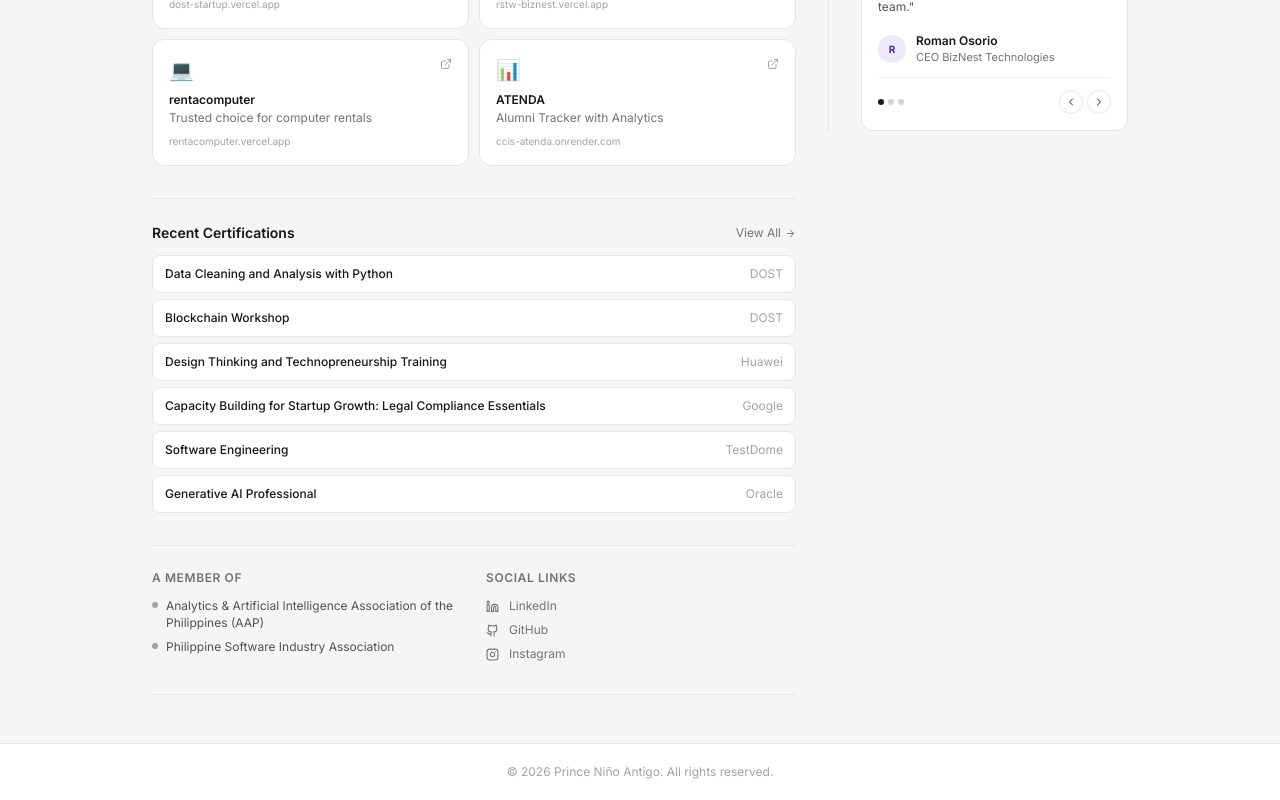
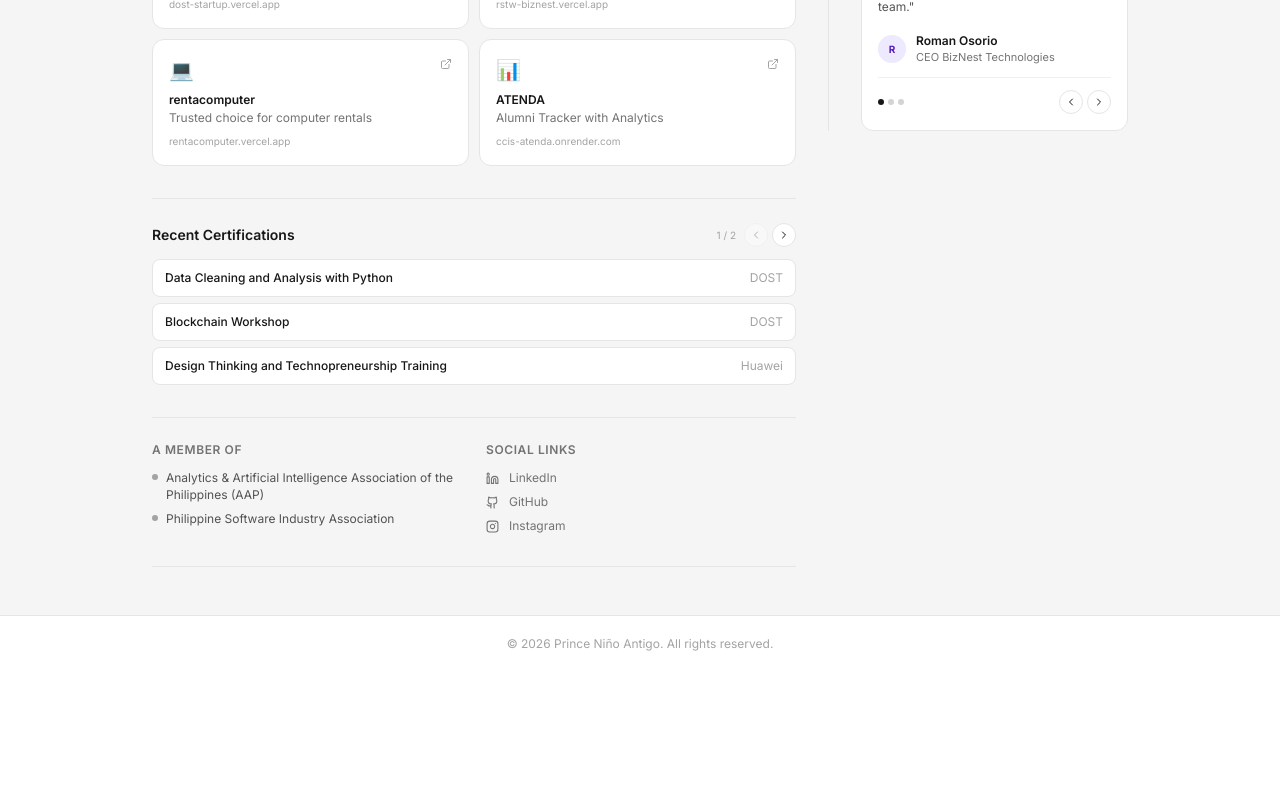
Before and after one commit to prinsnnyo/PROPORTFOLIO, a React (Vite) app: page / in a window 1280 px wide. Shown: the part 765-1565 px from the top of the page. After the commit the page ends 1437 px from the top, so only its background shows below. Built offline with nearby package versions, Linux system fonts and the light colour scheme.

Commit message:
feat: pagination for certs

```diff
--- a/src/components/Certifications.tsx
+++ b/src/components/Certifications.tsx
@@ -1,21 +1,50 @@
+import { useState } from "react";
+import { ChevronLeft, ChevronRight } from "lucide-react";
 import { certifications } from "../data/portfolio";
-import { ArrowRight } from "lucide-react";
 import { useStrings } from "../hooks/useStrings";
+
+const PAGE_SIZE = 3;
 
 export default function Certifications() {
   const s = useStrings("certifications");
+  const [page, setPage] = useState(0);
+
+  const totalPages = Math.ceil(certifications.length / PAGE_SIZE);
+  const visible = certifications.slice(page * PAGE_SIZE, (page + 1) * PAGE_SIZE);
 
   return (
     <div id="certifications">
       <div className="flex items-center justify-between mb-3">
         <h2 className="text-sm font-semibold tx-primary">{s.heading}</h2>
-        <a href="#" className="link-muted text-xs flex items-center gap-1 transition-colors">
-          {s.viewAll} <ArrowRight size={11} />
-        </a>
+        {totalPages > 1 && (
+          <div className="flex items-center gap-2">
+            <span className="text-[10px] tx-faint">
+              {page + 1} / {totalPages}
+            </span>
+            <div className="flex gap-1">
+              <button
+                onClick={() => setPage((p) => Math.max(0, p - 1))}
+                disabled={page === 0}
+                className="card border w-6 h-6 rounded-full flex items-center justify-center transition-colors disabled:opacity-30"
+                aria-label="Previous page"
+              >
+                <ChevronLeft size={12} />
+              </button>
+              <button
+                onClick={() => setPage((p) => Math.min(totalPages - 1, p + 1))}
+                disabled={page >= totalPages - 1}
+                className="card border w-6 h-6 rounded-full flex items-center justify-center transition-colors disabled:opacity-30"
+                aria-label="Next page"
+              >
+                <ChevronRight size={12} />
+              </button>
+            </div>
+          </div>
+        )}
       </div>
 
       <div className="space-y-1.5">
-        {certifications.map((cert) => (
+        {visible.map((cert) => (
           <div
             key={cert.name}
             className="list-row border rounded-lg px-3 py-2.5 flex items-center justify-between transition-colors"
```
